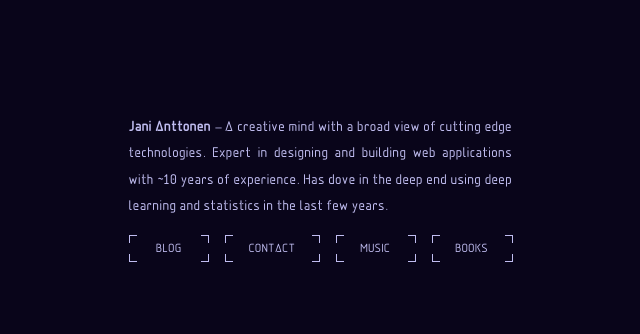
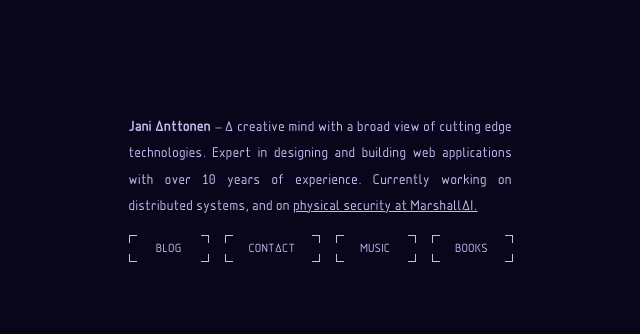
Before and after one commit to JaniAnttonen/personal-site-2018, a Gatsby site: page / in a window 1280 px wide. Shown: the part 204-538 px from the top of the page, without its empty margins (319-959 px from the left). Built offline with nearby package versions, Linux system fonts and the light colour scheme; Gatsby itself is replaced by a stand-in of ours.

Commit message:
update intro text

```diff
--- a/src/components/intro.js
+++ b/src/components/intro.js
@@ -2,14 +2,20 @@ import React from 'react'
 import './intro.css'
 import './nav.css'
 
-const Intro = ({ location }) => location &&
-location.pathname === '/' && (
-  <header className="intro animated fadeIn">
-        <span className="animated fadeIn"><strong>Jani Anttonen</strong> – A creative mind with a broad view of
-    cutting edge technologies. Expert in designing and building web applications
-    with ~10 years of experience. Has dove in the deep end using deep learning
-    and statistics in the last few years.</span>
-  </header>
-)
+const Intro = ({ location }) =>
+  location &&
+  location.pathname === '/' && (
+    <header className="intro animated fadeIn">
+      <span className="animated fadeIn">
+        <strong>Jani Anttonen</strong> – A creative mind with a broad view of
+        cutting edge technologies. Expert in designing and building web
+        applications with over 10 years of experience. Currently working on
+        distributed systems, and on{' '}
+        <a href="https://marshallai.com" target="_blank">
+          physical security at MarshallAI.
+        </a>{' '}
+      </span>
+    </header>
+  )
 
 export default Intro
```
